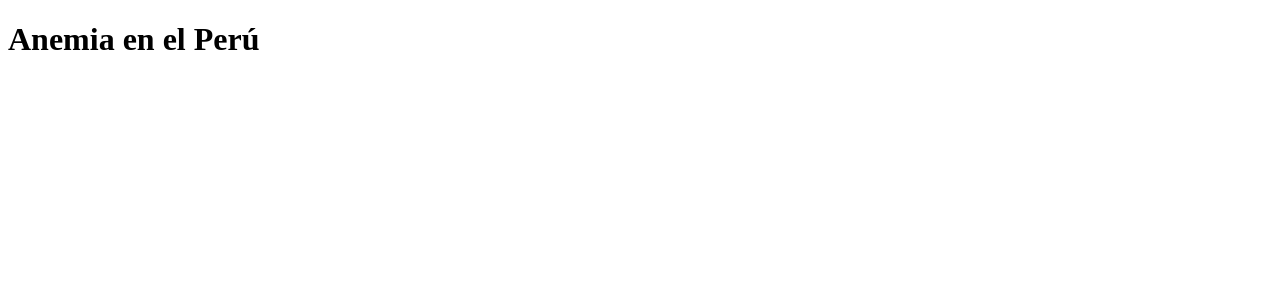
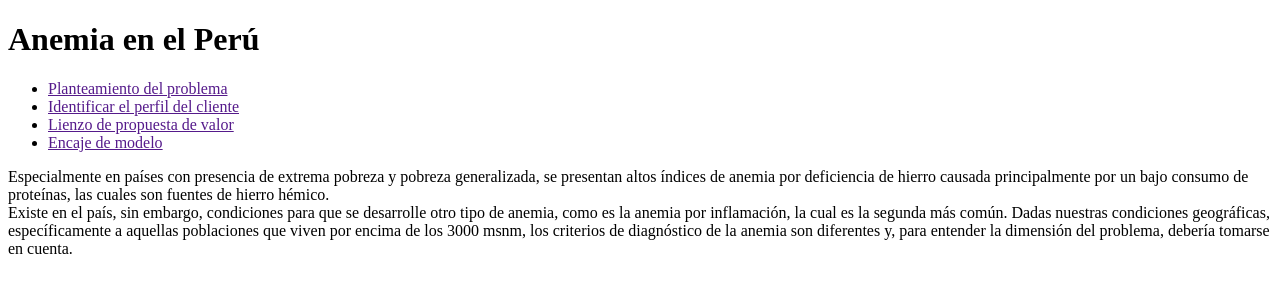
Before and after one commit to AnemiaGPI/AnemiaGPI.github.io, a plain HTML site: page index.html in a window 1280 px wide. Drawn offline with Linux system fonts and the light colour scheme.

Commit message:
5th commit

```diff
--- a/index.html
+++ b/index.html
@@ -5,6 +5,27 @@
 	<link rel="shortcut icon" type="image/x-icon" href="https://static.thenounproject.com/png/188518-200.png">
 </head>
 <body>
-	<h1>Anemia en el Perú</h1>
+
+	<header>
+		<h1>Anemia en el Perú</h1>
+		<nav>
+			<ul>
+				<li><a href="">Planteamiento del problema</a></li>
+				<li><a href="">Identificar el perfil del cliente</a></li>
+				<li><a href="">Lienzo de propuesta de valor</a></li>
+				<li><a href="">Encaje de modelo</a></li>
+			</ul>
+		</nav>
+	</header>
+
+	<section>
+		<article>
+			Especialmente en países con presencia de extrema pobreza y pobreza generalizada, se presentan altos índices de anemia por deficiencia de hierro causada principalmente por un bajo consumo de proteínas, las cuales son fuentes de hierro hémico.
+		</article>
+		<article>
+			Existe en el país, sin embargo, condiciones para que se desarrolle otro tipo de anemia, como es la anemia por inflamación, la cual es la segunda más común. Dadas nuestras condiciones geográficas, específicamente a aquellas poblaciones que viven por encima de los 3000 msnm, los criterios de diagnóstico de la anemia son diferentes y, para entender la dimensión del problema, debería tomarse en cuenta.
+		</article>
+	</section>
+
 </body>
 </html>
```
